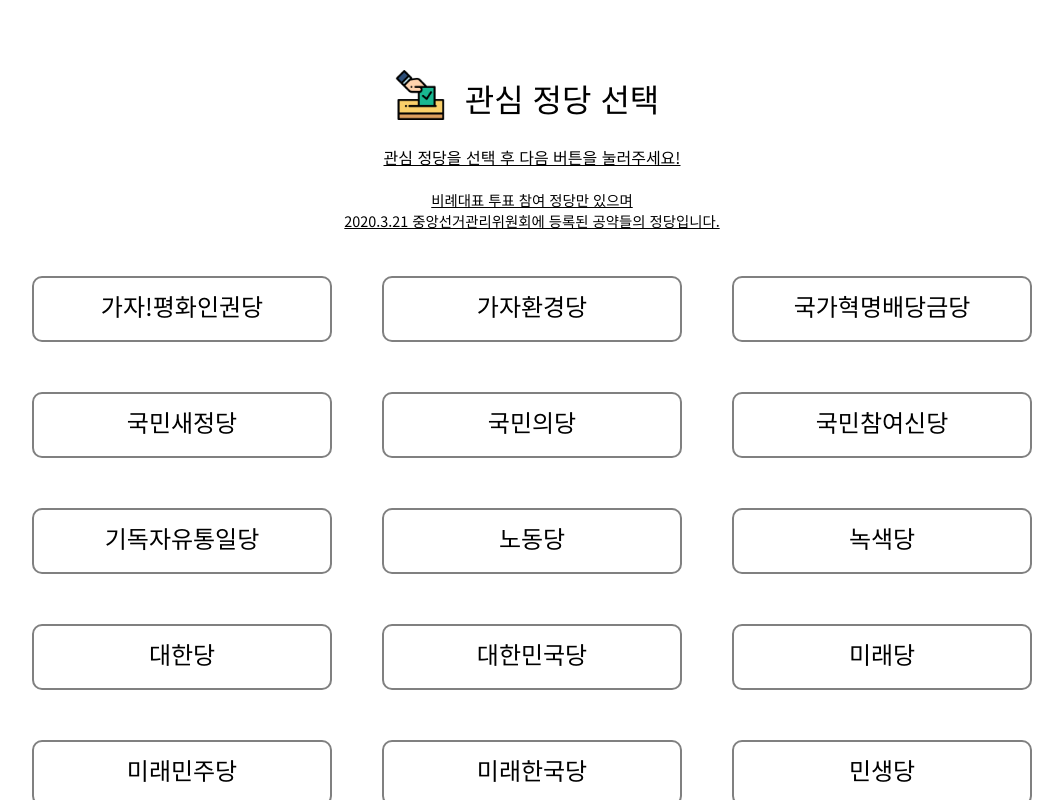
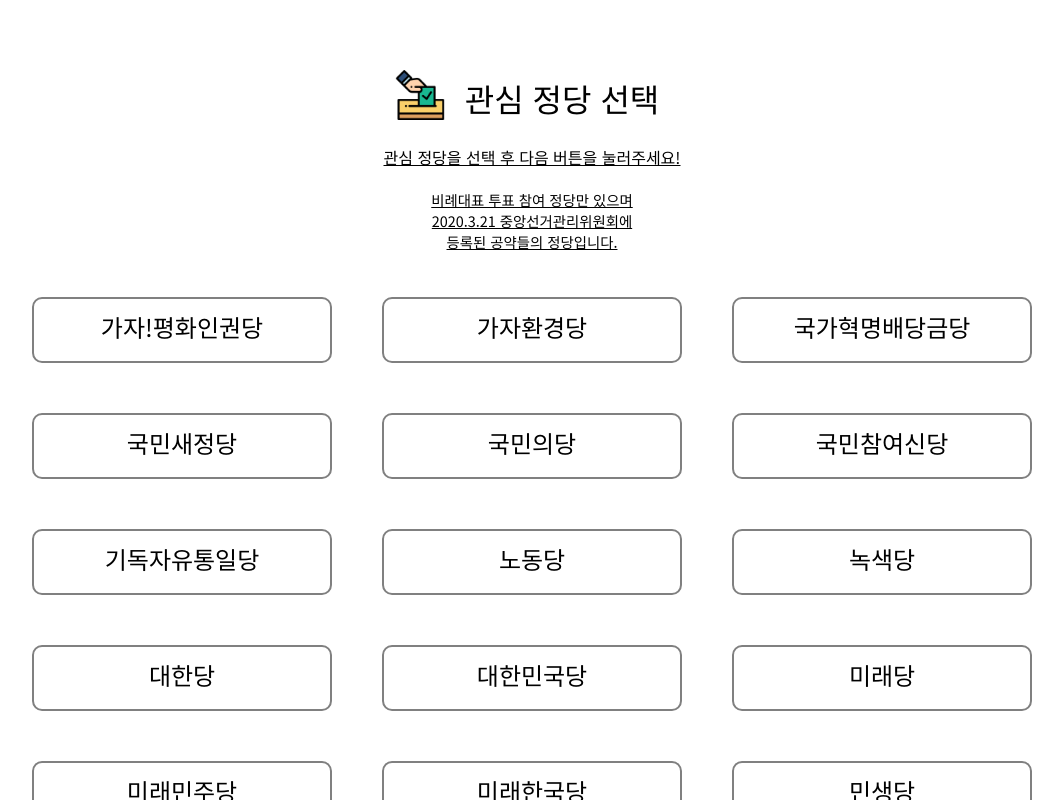
Before and after one commit to ljh1324/votefor, a React (Create React App) app in the folder frontend/: page / in a window 1280 px wide. Both pictures are taken after a click on the element "투표하기". Shown: the top 800 px of the page, without its empty margins (108-1171 px from the left). Built offline with nearby package versions, Linux system fonts and the light colour scheme.

Commit message:
feat: 이전, 다음 버튼 크기 변경 및 이전 버튼 추가
- 화면에 최대한 꽉 찰 수 있도록 크기 변경
- PartySelecting 이전 버튼 추가

```diff
--- a/frontend/src/pages/CategorySelecting.js
+++ b/frontend/src/pages/CategorySelecting.js
@@ -61,10 +61,10 @@ const CategorySelecting = () => {
       <Message text="관심 분야를 선택 후 다음 버튼을 눌러주세요!" />
       <CategoryList categories={categoryList} toggleCategoryVotedState={toggleCategoryVotedState} />
       <GS.FlexRowDirWrap>
-        <BackButton width="35%" height="70px" fontSize="1.5rem" />
+        <BackButton width="40%" height="70px" fontSize="1.5rem" />
         <GreenButton
           text="다음"
-          width="35%"
+          width="40%"
           height="70px"
           onClick={handleNextBtnClick}
           fontSize="1.5rem"
--- a/frontend/src/pages/PartySelecting.js
+++ b/frontend/src/pages/PartySelecting.js
@@ -8,7 +8,7 @@ import * as GS from "../components/GlobalStyle";
 import TitleWithLogo from "../components/TitleWithLogo";
 import PartyList from "../components/PartyList";
 import Message from "../components/Message";
-import { GreenButton } from "../components/buttons";
+import { GreenButton, BackButton } from "../components/buttons";
 
 import { objectToList } from "../utils/convert";
 import { sortBy } from "../utils/sort";
@@ -52,16 +52,20 @@ const PartySelecting = () => {
       <Message text="관심 정당을 선택 후 다음 버튼을 눌러주세요!" />
       <GS.MessageWrapper>
         <Message text="비례대표 투표 참여 정당만 있으며" />
-        <Message text="2020.3.21 중앙선거관리위원회에 등록된 공약들의 정당입니다." />
+        <Message text="2020.3.21 중앙선거관리위원회에" />
+        <Message text="등록된 공약들의 정당입니다." />
       </GS.MessageWrapper>
       <PartyList parties={partyList} togglePartySelectedState={togglePartySelectedState} />
+      <GS.FlexRowDirWrap>
+        <BackButton width="40%" height="70px" fontSize="1.5rem" />
         <GreenButton
           text="다음"
-        width="37%"
+          width="40%"
           height="70px"
           fontSize="1.5rem"
           onClick={handleLinkBtnClick}
         />
+      </GS.FlexRowDirWrap>
     </GS.FlexWrapWithHorizontalCentering>
   );
 };
```
Lines whose indentation alone changed are shown as unchanged.
